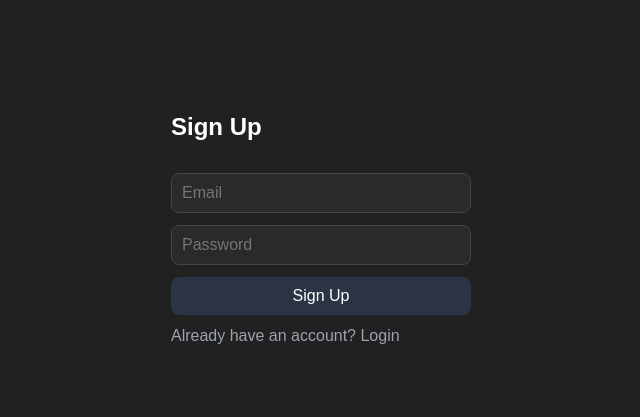
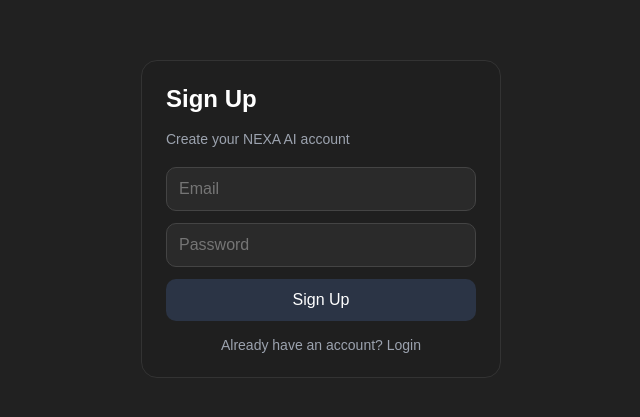
Before and after one commit to Pranavd1911/next-ai, a Next.js app: page /signup in a window 1280 px wide. Shown: the part 181-598 px from the top of the page, without its empty margins (319-959 px from the left). Built offline with nearby package versions, Linux system fonts and the light colour scheme; no server answers.

Commit message:
Fix signup email redirect

```diff
--- a/app/signup/page.tsx
+++ b/app/signup/page.tsx
@@ -20,16 +20,23 @@
     checkUser();
   }, []);
 
-  async function handleSignup(e: any) {
+  async function handleSignup(e: React.FormEvent<HTMLFormElement>) {
     e.preventDefault();
     setLoading(true);
 
-    const email = e.target.email.value;
-    const password = e.target.password.value;
+    const form = e.currentTarget;
+    const email = (form.email as HTMLInputElement).value.trim();
+    const password = (form.password as HTMLInputElement).value;
+
+    const redirectUrl =
+      process.env.NEXT_PUBLIC_APP_URL || "https://next-ai-git-main-pranavd1911s-projects.vercel.app";
 
     const { error } = await supabaseBrowser.auth.signUp({
       email,
-      password
+      password,
+      options: {
+        emailRedirectTo: redirectUrl
+      }
     });
 
     setLoading(false);
@@ -37,19 +44,21 @@
     if (error) {
       alert(error.message);
     } else {
-      alert("Check your email to confirm!");
+      alert("Check your email to confirm your account.");
     }
   }
 
   return (
     <div
       style={{
-        height: "100vh",
+        minHeight: "100vh",
         display: "flex",
         alignItems: "center",
         justifyContent: "center",
         background: "#212121",
-        color: "white"
+        color: "white",
+        fontFamily: "Arial, sans-serif",
+        padding: 20
       }}
     >
       <form
@@ -58,21 +67,33 @@
           display: "flex",
           flexDirection: "column",
           gap: 12,
-          width: 300
+          width: "100%",
+          maxWidth: 360,
+          background: "#1f1f1f",
+          border: "1px solid #333",
+          borderRadius: 16,
+          padding: 24,
+          boxSizing: "border-box"
         }}
       >
-        <h2>Sign Up</h2>
+        <h2 style={{ margin: 0, marginBottom: 6 }}>Sign Up</h2>
+
+        <div style={{ color: "#9ca3af", fontSize: 14, marginBottom: 8 }}>
+          Create your NEXA AI account
+        </div>
 
         <input
           name="email"
+          type="email"
           placeholder="Email"
           required
           style={{
-            padding: 10,
-            borderRadius: 8,
+            padding: 12,
+            borderRadius: 10,
             border: "1px solid #444",
             background: "#2a2a2a",
-            color: "white"
+            color: "white",
+            outline: "none"
           }}
         />
 
@@ -81,12 +102,14 @@
           type="password"
           placeholder="Password"
           required
+          minLength={6}
           style={{
-            padding: 10,
-            borderRadius: 8,
+            padding: 12,
+            borderRadius: 10,
             border: "1px solid #444",
             background: "#2a2a2a",
-            color: "white"
+            color: "white",
+            outline: "none"
           }}
         />
 
@@ -94,18 +117,28 @@
           type="submit"
           disabled={loading}
           style={{
-            padding: 10,
-            borderRadius: 8,
+            padding: 12,
+            borderRadius: 10,
             border: "none",
             background: "#2b3445",
             color: "white",
-            cursor: "pointer"
+            cursor: loading ? "not-allowed" : "pointer",
+            opacity: loading ? 0.7 : 1
           }}
         >
           {loading ? "Signing up..." : "Sign Up"}
         </button>
 
-        <a href="/login" style={{ color: "#9ca3af" }}>
+        <a
+          href="/login"
+          style={{
+            color: "#9ca3af",
+            textDecoration: "none",
+            fontSize: 14,
+            textAlign: "center",
+            marginTop: 4
+          }}
+        >
           Already have an account? Login
         </a>
       </form>
```
